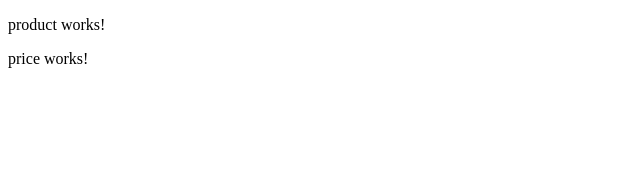
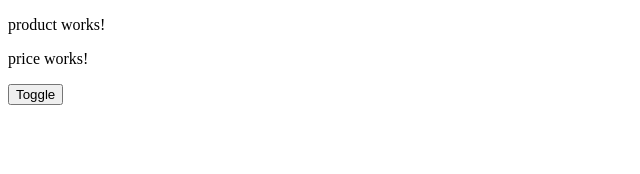
Before and after one commit to Marc1515/lifecycle, an Angular app: page /product in a window 1280 px wide. Shown: the top 174 px of the page, without its empty margins (0-640 px from the left). Built offline with nearby package versions, Linux system fonts and the light colour scheme.

Commit message:
Con el botón comprobamos que se activan unos hooks en concreto al producirse unos cambios.

```diff
--- a/src/app/products/pages/product/product.component.html
+++ b/src/app/products/pages/product/product.component.html
@@ -1,3 +1,7 @@
 <p>product works!</p>
 
 <products-price />
+
+<button (click)="isProductVisible = !isProductVisible" >
+  Toggle
+</button>
```
